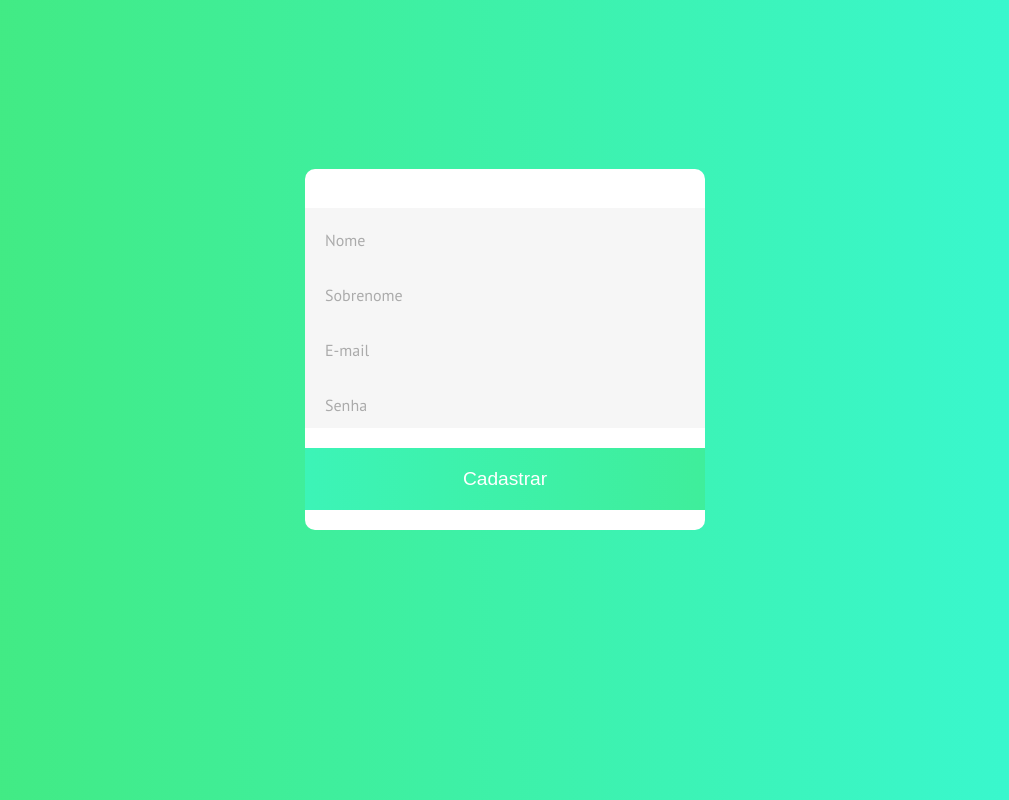
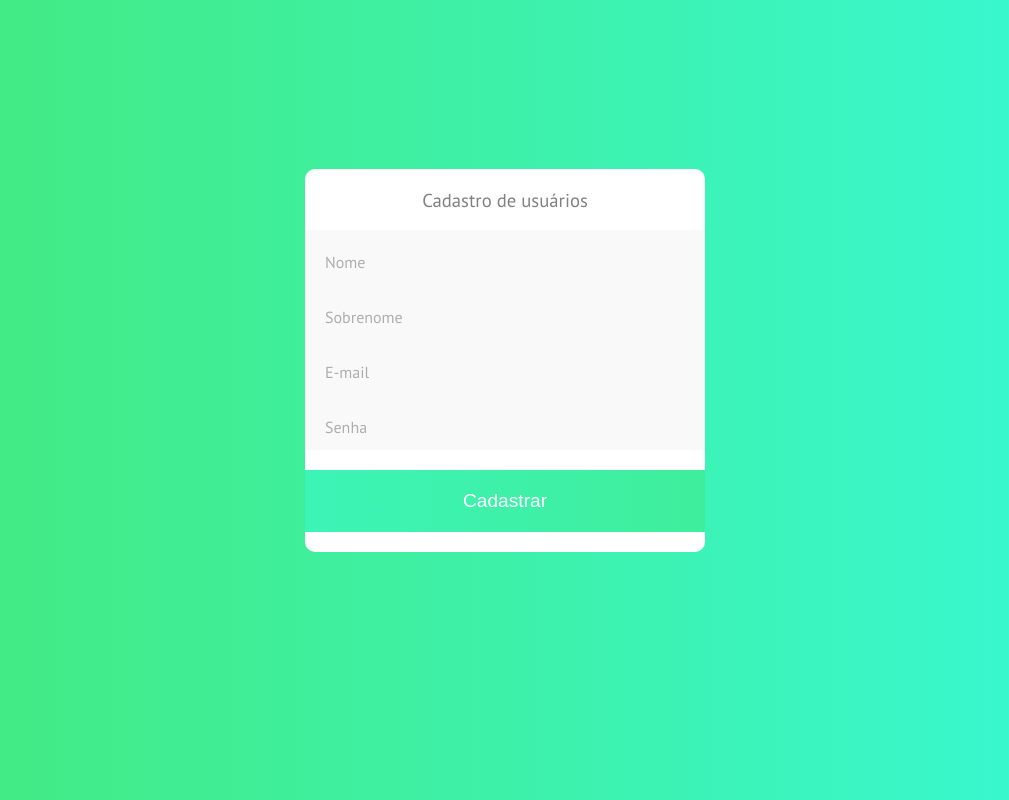
Before and after one commit to samuelbernardi23/cadastro-front, a React (Create React App) app: page / in a window 1280 px wide. Shown: the whole page, without its empty margins (135-1144 px from the left). Built offline with nearby package versions, Linux system fonts and the light colour scheme; the HTML template or start-up script is replaced by a standard one.

Commit message:
Estilos e interação do form

```diff
--- a/src/App.css
+++ b/src/App.css
@@ -20,7 +20,6 @@ body{
 }
 
 .containerForm form{
-  padding-top: 20px;
   display: flex;
 
   flex-direction: column;
@@ -39,7 +38,11 @@ body{
 }
 
  h3{
+   color: rgb(129, 129, 129);
+   position: relative;
   text-align: center;
+
+  font-weight: 100;
 }
 
 .container{
@@ -56,5 +59,5 @@ body{
 }
 
 .fracasso{
-  color: #ff4f4f;
+  color: #ff6b6b;
 }
--- a/src/App.js
+++ b/src/App.js
@@ -10,7 +10,7 @@ function App() {
   const [sobreNome, setSobrenome] = useState('');
   const [email, setEmail] = useState('');
   const [senha, setSenha] = useState('');
-  const [teste, setTeste] = useState('');
+  const [teste, setTeste] = useState('Cadastro de usuários');
   const [respostaCadastro, setRespostaCadastro] = useState('');
 
   async function handleSubmit(event) {
@@ -21,7 +21,15 @@ function App() {
     });
 
     console.log(resposta);
-    if (!!resposta){
+    if (resposta.data.resposta === "fracasso") {
+      setTeste('E-mail já está cadastrado!');
+      setRespostaCadastro('fracasso');
+      let limpar = setTimeout(function () {
+        setEmail('');
+        setTeste('Cadastro de usuários');
+        setRespostaCadastro('')
+      }, 3000)
+    } else {
       setTeste('Cadastrado com sucesso!');
       setRespostaCadastro('sucesso');
       let limpar = setTimeout(function () {
@@ -29,7 +37,8 @@ function App() {
         setSobrenome('');
         setEmail('');
         setSenha('');
-      setTeste('');
+        setTeste('Cadastro de usuários');
+        setRespostaCadastro('')
       }, 3000)
 
     }
@@ -41,9 +50,9 @@ function App() {
       <header className="container">
         <div className="containerForm">
           <form action="#0" onSubmit={handleSubmit}>
-            <div>
+
               <h3 className={respostaCadastro}>{teste}</h3>
-            </div>
+
             <div>
               <input type="text" id="first_name"
                 value={nome} onChange={event => setNome(event.target.value)} required placeholder=" " />
--- a/src/App.scss
+++ b/src/App.scss
@@ -25,7 +25,7 @@ form {
       width: 100%;
       border: 0;
       padding: 20px 20px 20px 50px;
-      background: rgb(246, 246, 246);
+      background: rgb(249, 249, 249);
       &:focus {
 
         // removing default focus style
@@ -71,7 +71,7 @@ form {
       max-height: 0;
       transition: 0.28s;
       overflow: hidden;
-      color: rgb(255, 52, 86);
+      color: rgb(248, 55, 87);
       font-style: italic;
     }
 
```
Lines whose indentation alone changed are shown as unchanged.
